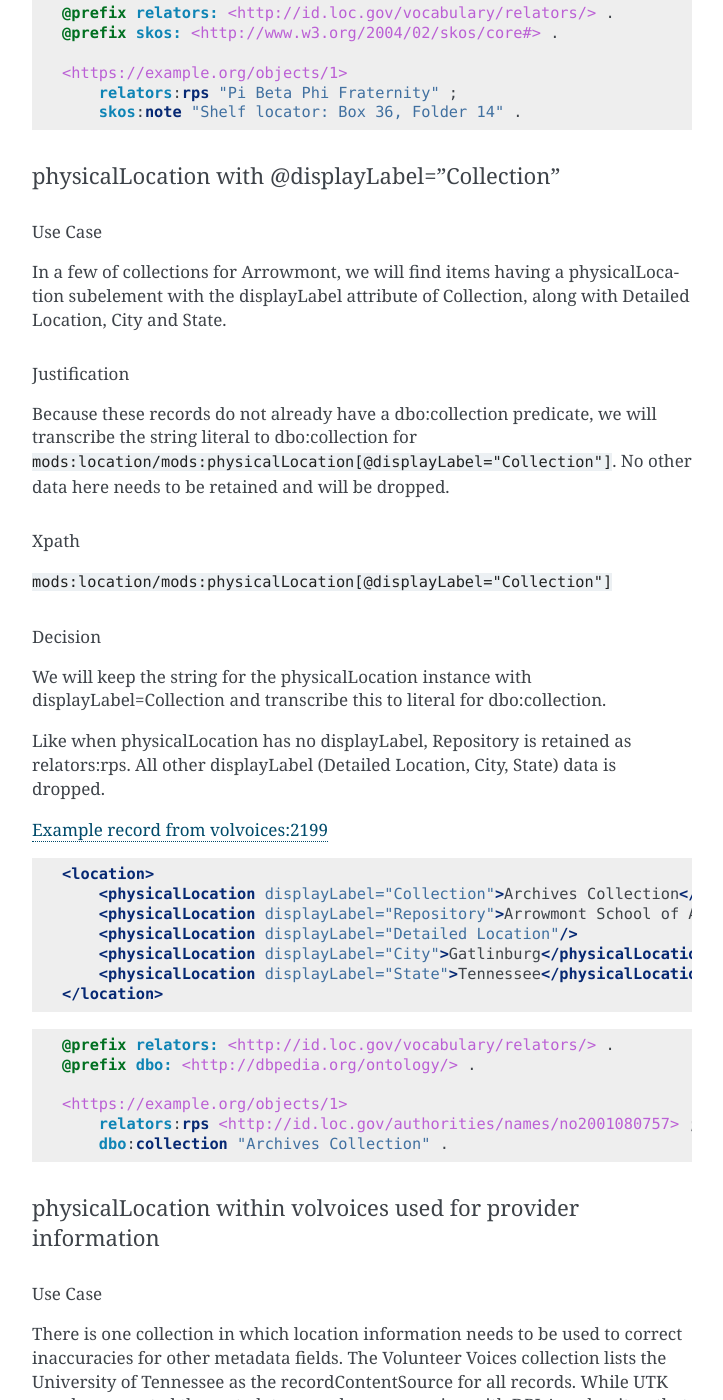
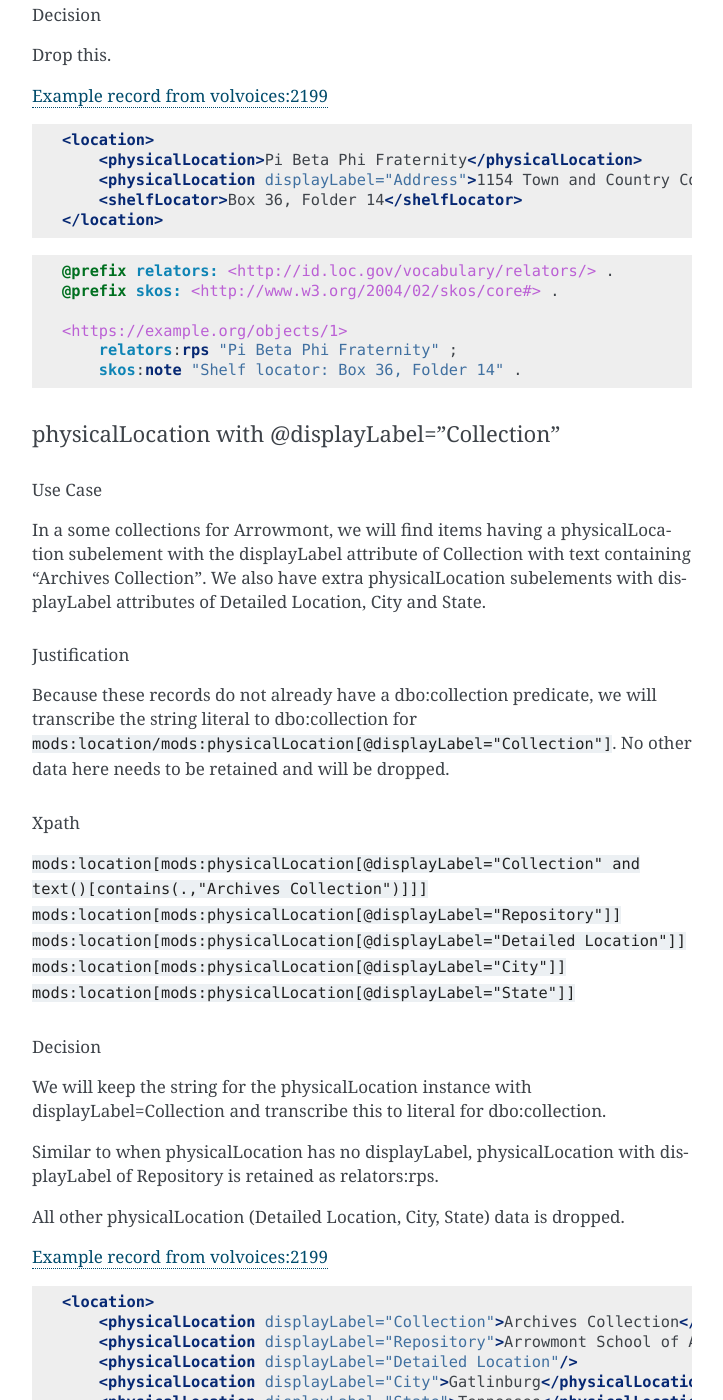
Before and after one commit to UTKcataloging/mods_to_rdf, a Sphinx documentation site: the page built from docs/source/contents/4_draft_mapping.rst, in a window 1280 px wide and 1400 px high, scrolled down 42235 px. Shown: the whole window, without its empty margins (388-1111 px from the left). Built offline with Sphinx 7.4.7, drawn with Linux system fonts in a browser that asks for light colours; formulas are drawn with MathJax 3; some of the changed text lies outside the part shown.

Commit message:
Address xpath specificity for use cases.

```diff
--- a/docs/source/contents/4_draft_mapping.rst
+++ b/docs/source/contents/4_draft_mapping.rst
@@ -1689,7 +1689,7 @@ When available, we will opt to use valueURI values as the URI value for relators
 Xpath
 ^^^^^
 
-:code:`mods:location/mods:physicalLocation[@valueURI="https://example.org/authority/1"]`
+:code:`mods:location/mods:physicalLocation[@valueURI]`
 
 Decision
 ^^^^^^^^
@@ -1825,7 +1825,7 @@ Because our records in MODS records may not be accurate and this information is
 Xpath
 ^^^^^
 
-:code:`mods:location/mods:shelfLocator`
+:code:`mods:location[mods:physicalLocation[text()[contains(., "University of Tennessee")]]]/mods:shelfLocator`
 
 Decision
 ^^^^^^^^
@@ -1861,8 +1861,8 @@ While, we do not not know if this shelfLocator information is accurate, we will
 Xpath
 ^^^^^
 
-:code:`mods:location/mods:shelfLocator`
-:code:`mods:location/mods:holdingSimple/mods:copyInformation/mods:shelfLocator`
+:code:`mods:location[mods:physicalLocation[text()[not(contains(., "University of Tennessee"))]]]/mods:shelfLocator`
+:code:`mods:location[mods:physicalLocation[not(contains(.,'University of Tennessee'))] and mods:holdingSimple/mods:copyInformation/mods:shelfLocator]`
 
 Decision
 ^^^^^^^^
@@ -1970,7 +1970,7 @@ Xpath
 
 Decision
 ^^^^^^^^
-We will drop all information for `holdingExternal`.
+Drop this.
 
 `Example record from volvoices:2199 <https://digital.lib.utk.edu/collections/islandora/object/volvoices:2199/datastream/MODS/view>`_
 
@@ -1996,7 +1996,7 @@ physicalLocation with @displayLabel="Collection"
 
 Use Case
 ^^^^^^^^
-In a few of collections for Arrowmont, we will find items having a physicalLocation subelement with the displayLabel attribute of Collection, along with Detailed Location, City and State.
+In a some collections for Arrowmont, we will find items having a physicalLocation subelement with the displayLabel attribute of Collection with text containing "Archives Collection". We also have extra physicalLocation subelements with displayLabel attributes of Detailed Location, City and State.
 
 Justification
 ^^^^^^^^^^^^^
@@ -2005,13 +2005,19 @@ Because these records do not already have a dbo:collection predicate, we will tr
 Xpath
 ^^^^^
 
-:code:`mods:location/mods:physicalLocation[@displayLabel="Collection"]`
+:code:`mods:location[mods:physicalLocation[@displayLabel="Collection" and text()[contains(.,"Archives Collection")]]]`
+:code:`mods:location[mods:physicalLocation[@displayLabel="Repository"]]`
+:code:`mods:location[mods:physicalLocation[@displayLabel="Detailed Location"]]`
+:code:`mods:location[mods:physicalLocation[@displayLabel="City"]]`
+:code:`mods:location[mods:physicalLocation[@displayLabel="State"]]`
 
 Decision
 ^^^^^^^^
 We will keep the string for the physicalLocation instance with displayLabel=Collection and transcribe this to literal for dbo:collection.
 
-Like when physicalLocation has no displayLabel, Repository is retained as relators:rps. All other displayLabel (Detailed Location, City, State) data is dropped.
+Similar to when physicalLocation has no displayLabel, physicalLocation with displayLabel  of Repository is retained as relators:rps.
+
+All other physicalLocation (Detailed Location, City, State) data is dropped.
 
 `Example record from volvoices:2199 <https://digital.lib.utk.edu/collections/islandora/object/volvoices:2199/datastream/MODS/view>`_
 
```
Also changed, not shown: other parts of docs/source/contents/4_draft_mapping.rst (+3 -3 lines).
